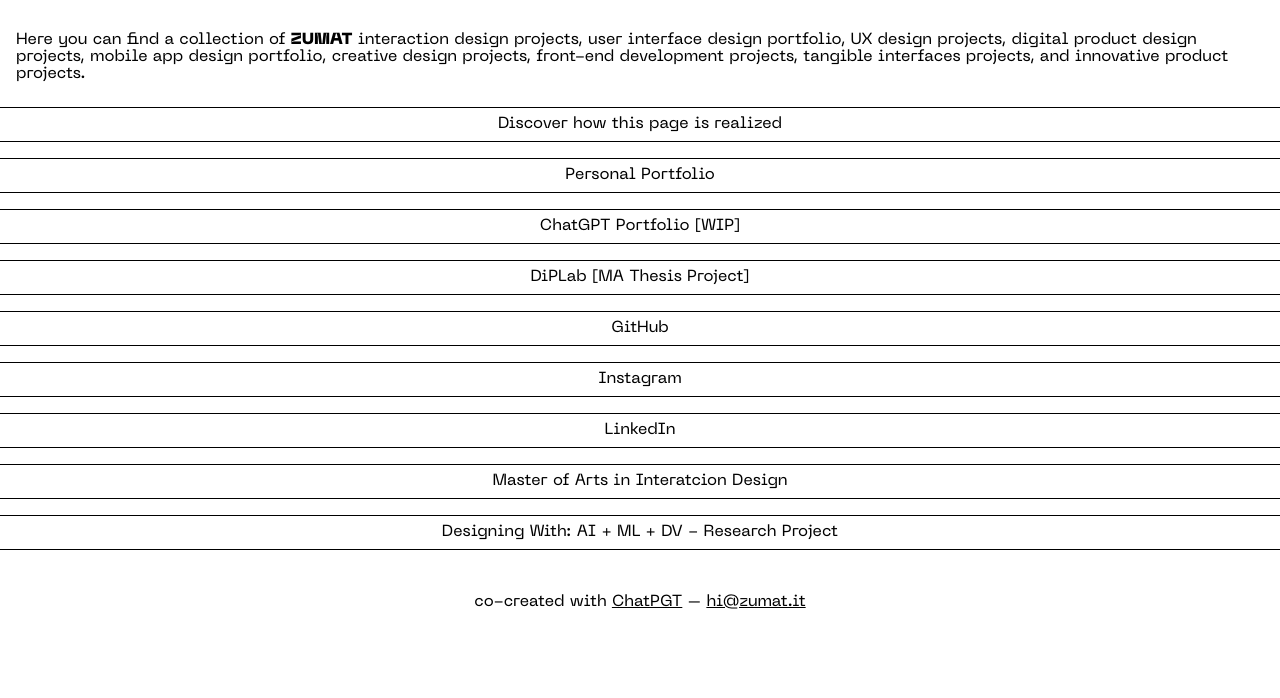
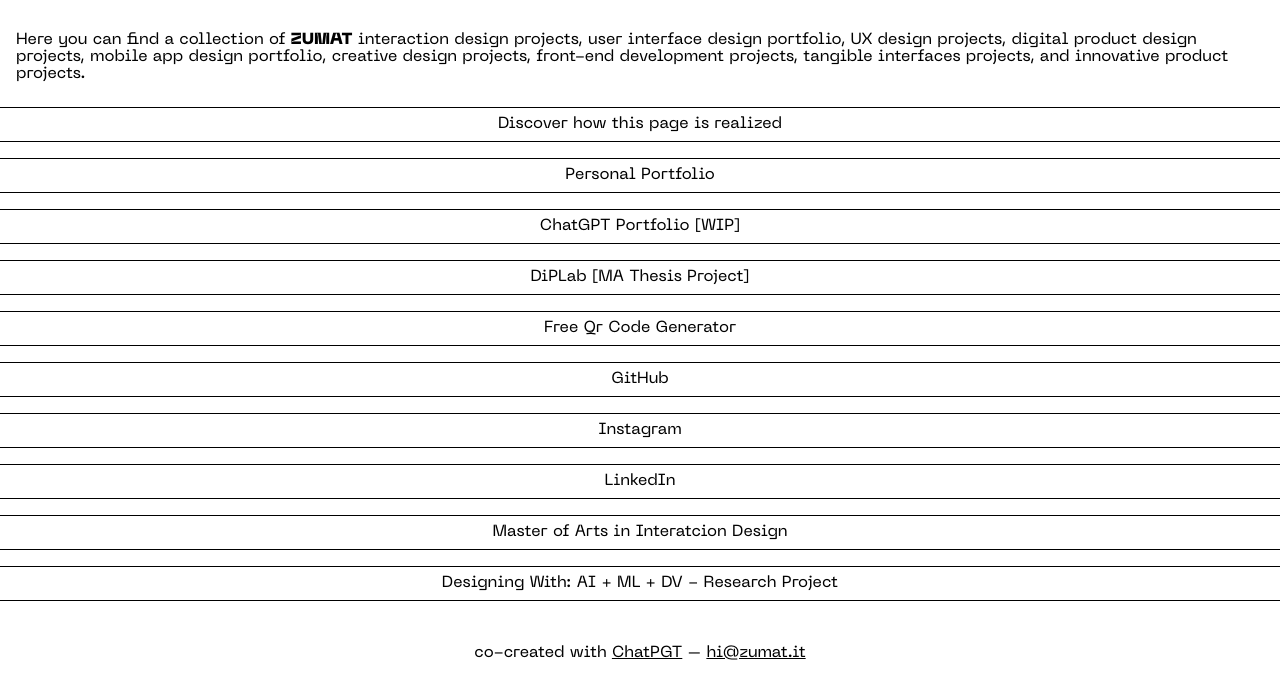
Before and after one commit to zumatt/linkBranching, a plain HTML site: page index.html in a window 1280 px wide. Shown: the part 68-766 px from the top of the page. Drawn offline with Linux system fonts and the light colour scheme.

Commit message:
Update index.html

```diff
--- a/index.html
+++ b/index.html
@@ -38,6 +38,9 @@
                 <a href="https://spearhead-amr.github.io/makeaware/diplab-digital-petri-laboratory.html" target="_blank">DiPLab [MA Thesis Project]</a>
             </div>
             <div class="link" id="link">
+                <a href="https://qrcode.zumat.ch" target="_blank">Free Qr Code Generator</a>
+            </div>
+            <div class="link" id="link">
                 <a href="https://github.com/zumatt" target="_blank">GitHub</a>
             </div>
             <div class="link" id="link">
```
